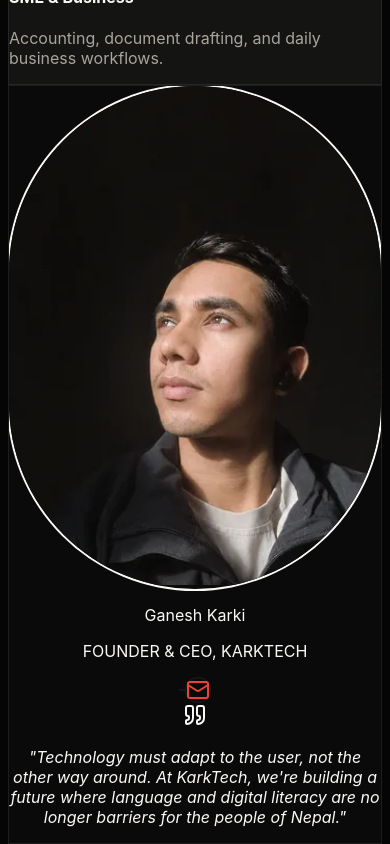
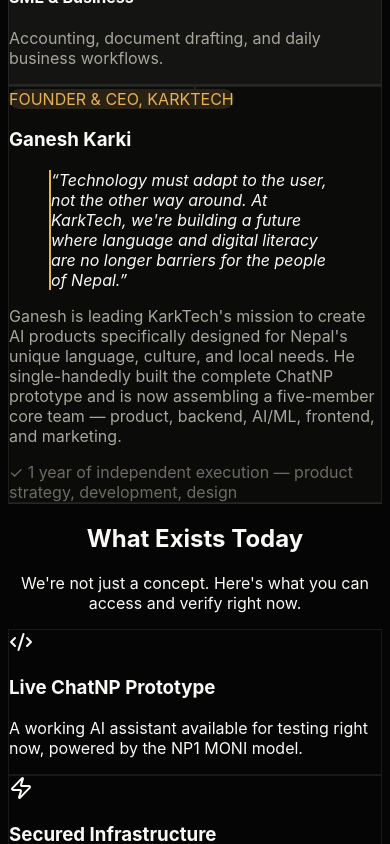
Before and after one commit to ganeshinunited-dot/Chatnepal, a Next.js app: page / in a window 390 px wide. Shown: the part 3000-3844 px from the top of the page. Built offline with nearby package versions, Linux system fonts and the light colour scheme.

Commit message:
Update Founder.tsx

```diff
--- a/components/Founder.tsx
+++ b/components/Founder.tsx
@@ -1,114 +1,48 @@
-'use client';
+import React from "react";
+import Image from "next/image";
 
-import { motion } from 'motion/react';
-import { Quote, Mail } from 'lucide-react';
+export const Founder: React.FC = () => {
+  return (
+    <section id="about" className="py-20 md:py-28 bg-[var(--bg-surface)] border-y border-[var(--border-card)]">
+      <div className="max-w-5xl mx-auto px-4 sm:px-6 lg:px-8">
+        <div className="p-8 sm:p-12 rounded-3xl bg-[var(--bg-base)] border border-[var(--border-card)] shadow-xs">
+          <div className="grid grid-cols-1 md:grid-cols-12 gap-8 items-center">
+            <div className="md:col-span-4 flex justify-center">
+              <div className="relative w-44 h-44 sm:w-52 sm:h-52 rounded-2xl overflow-hidden border border-[var(--border-card)] shadow-md bg-[var(--bg-surface)]">
+                <Image
+                  src="/founder.webp"
+                  alt="Ganesh Karki — Founder & CEO, KarkTech"
+                  fill
+                  className="object-cover grayscale hover:grayscale-0 transition-all duration-500"
+                />
+              </div>
+            </div>
 
-const SOCIALS = [
-  {
-    label: 'Upwork',
-    href: 'https://www.upwork.com/freelancers/~0171b7fc2d10298c53',
-    // Upwork brand green
-    icon: (
-      <svg viewBox="0 0 24 24" className="w-4 h-4 fill-[#14a800]" aria-hidden="true">
-        <path d="M18.561 13.158c-1.102 0-2.135-.467-3.074-1.227l.228-1.071.008-.042c.207-1.143.849-3.06 2.837-3.06 1.492 0 2.703 1.212 2.703 2.703.001 1.49-1.211 2.697-2.702 2.697m.001-8.141c-1.891 0-3.286.92-4.135 2.184-.87 1.294-1.113 2.734-1.238 3.743l-.459.173c-.844-.892-1.94-1.719-4.161-1.719-3.072 0-4.895 2.293-4.895 5.237 0 3.14 2.109 5.16 4.468 5.16 2.749 0 4.308-1.853 4.629-4.545h2.405c-.189 1.366-.738 2.409-1.505 3.155.846.567 2.173 1.195 4.893 1.195 3.505 0 6.039-2.381 6.039-6.039 0-3.364-2.863-5.344-6.041-5.344M7.013 15.89c0 1.769-1.167 2.759-2.871 2.759-1.497 0-2.635-1.179-2.635-3.033 0-1.649 1.015-3.034 2.635-3.034 1.77 0 2.871 1.427 2.871 3.308" />
-      </svg>
-    ),
-  },
-  {
-    label: 'LinkedIn',
-    href: 'https://www.linkedin.com/in/ganesh-karki-260849250',
-    // LinkedIn brand blue
-    icon: (
-      <svg viewBox="0 0 24 24" className="w-4 h-4 fill-[#0A66C2]" aria-hidden="true">
-        <path d="M20.447 20.452h-3.554v-5.569c0-1.328-.027-3.037-1.852-3.037-1.853 0-2.136 1.445-2.136 2.939v5.667H9.351V9h3.414v1.561h.046c.477-.9 1.637-1.85 3.37-1.85 3.601 0 4.267 2.37 4.267 5.455v6.286zM5.337 7.433a2.062 2.062 0 0 1-2.063-2.065 2.064 2.064 0 1 1 2.063 2.065m1.782 13.019H3.555V9h3.564v11.452zM22.225 0H1.771C.792 0 0 .774 0 1.729v20.542C0 23.227.792 24 1.771 24h20.451C23.2 24 24 23.227 24 22.271V1.729C24 .774 23.2 0 22.222 0h.003z" />
-      </svg>
-    ),
-  },
-  {
-    label: 'WhatsApp',
-    href: 'https://wa.me/9779842902535',
-    // WhatsApp brand green
-    icon: (
-      <svg viewBox="0 0 24 24" className="w-4 h-4 fill-[#25D366]" aria-hidden="true">
-        <path d="M17.472 14.382c-.297-.149-1.758-.867-2.03-.967-.273-.099-.471-.148-.67.15-.197.297-.767.966-.94 1.164-.173.199-.347.223-.644.075-.297-.15-1.255-.463-2.39-1.475-.883-.788-1.48-1.761-1.653-2.059-.173-.297-.018-.458.13-.606.134-.133.298-.347.446-.52.149-.174.198-.298.298-.497.099-.198.05-.371-.025-.52-.075-.149-.669-1.612-.916-2.207-.242-.579-.487-.5-.669-.51-.173-.008-.371-.01-.57-.01-.198 0-.52.074-.792.372-.272.297-1.04 1.016-1.04 2.479 0 1.462 1.065 2.875 1.213 3.074.149.198 2.096 3.2 5.077 4.487.709.306 1.262.489 1.694.625.712.227 1.36.195 1.871.118.571-.085 1.758-.719 2.006-1.413.248-.694.248-1.289.173-1.413-.074-.124-.272-.198-.57-.347m-5.421 7.403h-.004a9.87 9.87 0 0 1-5.031-1.378l-.361-.214-3.741.982.998-3.648-.235-.374a9.86 9.86 0 0 1-1.51-5.26c.001-5.45 4.436-9.884 9.888-9.884 2.64 0 5.122 1.03 6.988 2.898a9.825 9.825 0 0 1 2.893 6.994c-.003 5.45-4.437 9.884-9.885 9.884m8.413-18.297A11.815 11.815 0 0 0 12.05 0C5.495 0 .16 5.335.157 11.892c0 2.096.547 4.142 1.588 5.945L.057 24l6.305-1.654a11.882 11.882 0 0 0 5.683 1.448h.005c6.554 0 11.89-5.335 11.893-11.893a11.821 11.821 0 0 0-3.48-8.413z" />
-      </svg>
-    ),
-  },
-  {
-    label: 'Email',
-    href: 'mailto:ganeshkarki@growentix.cloud',
-    // Email brand red (Gmail-like)
-    icon: <Mail className="w-4 h-4 text-[#EA4335]" />,
-  },
-];
+            <div className="md:col-span-8 space-y-4">
+              <div className="inline-flex items-center px-3 py-1 rounded-full text-xs font-semibold uppercase tracking-wider bg-[var(--accent-gold-soft)] text-[var(--accent-gold)]">
+                Founder & CEO, KarkTech
+              </div>
+              <h3 className="text-2xl sm:text-3xl font-bold tracking-tight text-[var(--text-primary)]">
+                Ganesh Karki
+              </h3>
 
-export function Founder() {
-  return (
-    <section id="founder" className="relative px-4 sm:px-6 lg:px-8 max-w-7xl mx-auto">
-      <motion.div
-        initial={{ opacity: 0, y: 20 }}
-        whileInView={{ opacity: 1, y: 0 }}
-        viewport={{ once: true }}
-        className="bg-[#0a0a0a] border border-white/5 rounded-3xl p-8 sm:p-12 md:p-16 relative overflow-hidden"
-      >
-        {/* Background elements */}
-        <div className="absolute top-0 left-1/2 -translate-x-1/2 w-full h-full max-w-2xl bg-blue-600/5 rounded-full blur-3xl pointer-events-none" />
+              <blockquote className="text-base sm:text-lg italic text-[var(--text-primary)] border-l-2 border-[var(--accent-gold)] pl-4 my-4 font-serif">
+                &ldquo;Technology must adapt to the user, not the other way around. At KarkTech, we&apos;re building a future where language and digital literacy are no longer barriers for the people of Nepal.&rdquo;
+              </blockquote>
 
-        <div className="relative z-10 max-w-3xl mx-auto">
-          <div className="text-center mb-10">
-            {/* Founder photo */}
-            <div className="w-32 h-32 sm:w-36 sm:h-36 mx-auto mb-6 shadow-xl overflow-hidden rounded-full ring-2 ring-white/10">
-              <img
-                src="/founder.webp"
-                alt="Ganesh Karki — Founder & CEO, KarkTech"
-                className="w-full h-full object-cover"
-                width={144}
-                height={144}
-                sizes="(max-width: 640px) 144px, 144px"
-                loading="lazy"
-                decoding="async"
-              />
-            </div>
-            <p className="text-2xl md:text-3xl font-heading font-semibold text-white mb-2">Ganesh Karki</p>
-            <p className="text-base text-blue-500 font-medium tracking-wide uppercase mb-6">Founder & CEO, KarkTech</p>
+              <p className="text-sm text-[var(--text-secondary)] leading-relaxed">
+                Ganesh is leading KarkTech&apos;s mission to create AI products specifically designed for Nepal&apos;s unique language, culture, and local needs. He single-handedly built the complete ChatNP prototype and is now assembling a five-member core team — product, backend, AI/ML, frontend, and marketing.
+              </p>
 
-            {/* Official brand social icons */}
-            <div className="flex items-center justify-center gap-4">
-              {SOCIALS.map((s) => (
-                <a
-                  key={s.label}
-                  href={s.href}
-                  target="_blank"
-                  rel="noopener noreferrer"
-                  aria-label={s.label}
-                  className="flex h-9 w-9 items-center justify-center rounded-full bg-white/5 border border-white/10 transition-all duration-200 hover:scale-110 hover:bg-white/10"
-                  title={s.label}
-                >
-                  {s.icon}
-                </a>
-              ))}
+              <div className="pt-2 text-xs font-mono text-[var(--text-tertiary)]">
+                ✓ 1 year of independent execution — product strategy, development, design
+              </div>
             </div>
           </div>
-
-          <div className="space-y-6 text-center">
-            <div>
-              <Quote className="w-8 h-8 text-blue-500/40 mx-auto mb-4" />
-              <p className="text-lg md:text-xl text-zinc-300 leading-relaxed italic">
-                "Technology must adapt to the user, not the other way around. At KarkTech, we're building a future where language and digital literacy are no longer barriers for the people of Nepal."
-              </p>
-            </div>
-
-            <div className="pt-6 border-t border-white/5">
-              <p className="text-zinc-400 leading-relaxed">
-                Ganesh is leading KarkTech's mission to create AI products specifically designed for Nepal's unique language, culture, and local needs. He single-handedly built the complete ChatNP prototype and is now assembling a five-member core team — product, backend, AI/ML, frontend, and marketing.
-              </p>
-            </div>
-            <p className="text-xs font-semibold uppercase tracking-widest text-blue-400">
-              1 year of independent execution — product strategy, development, design
-            </p>
-          </div>
         </div>
-      </motion.div>
+      </div>
     </section>
   );
-}
+};
+
+export default Founder;
```
